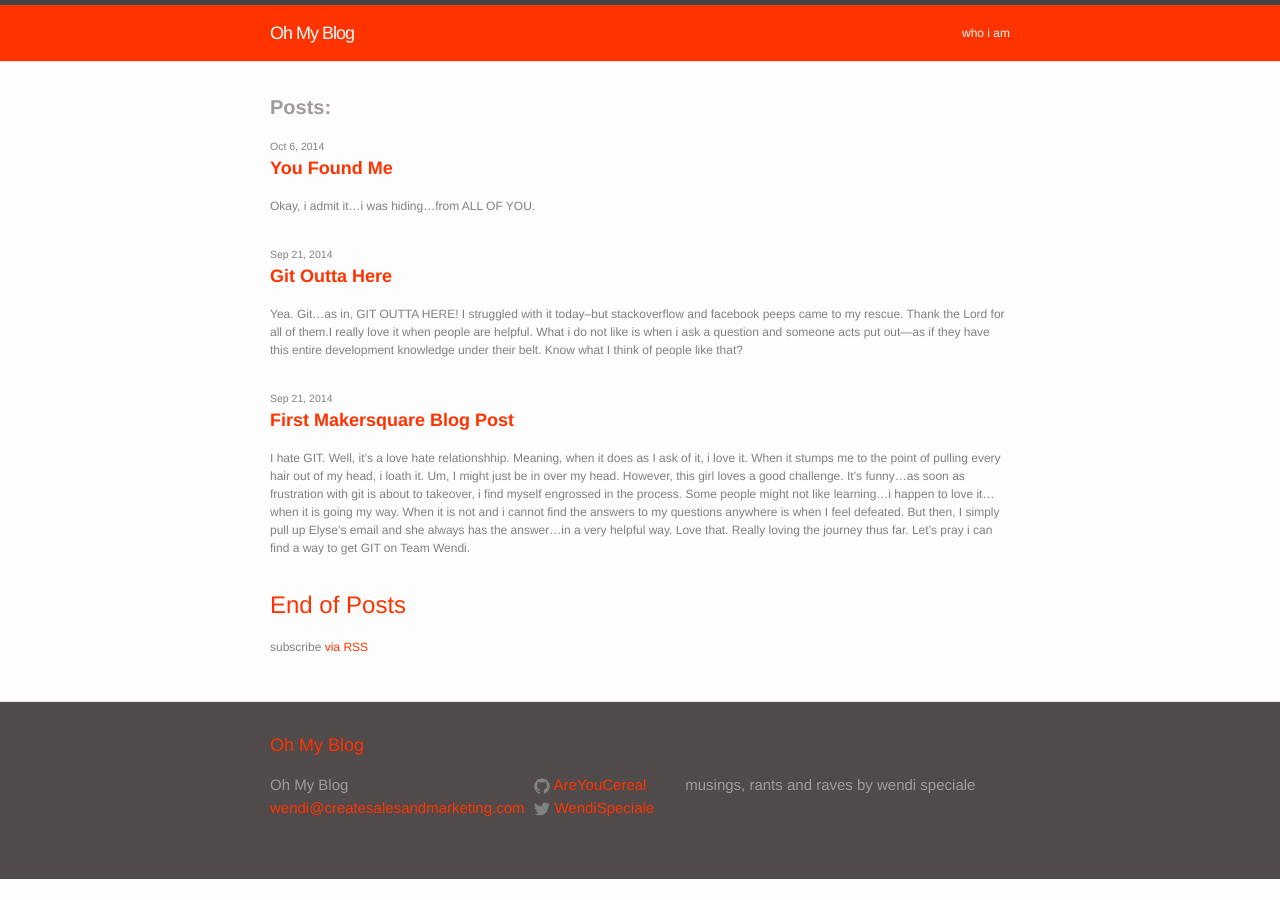
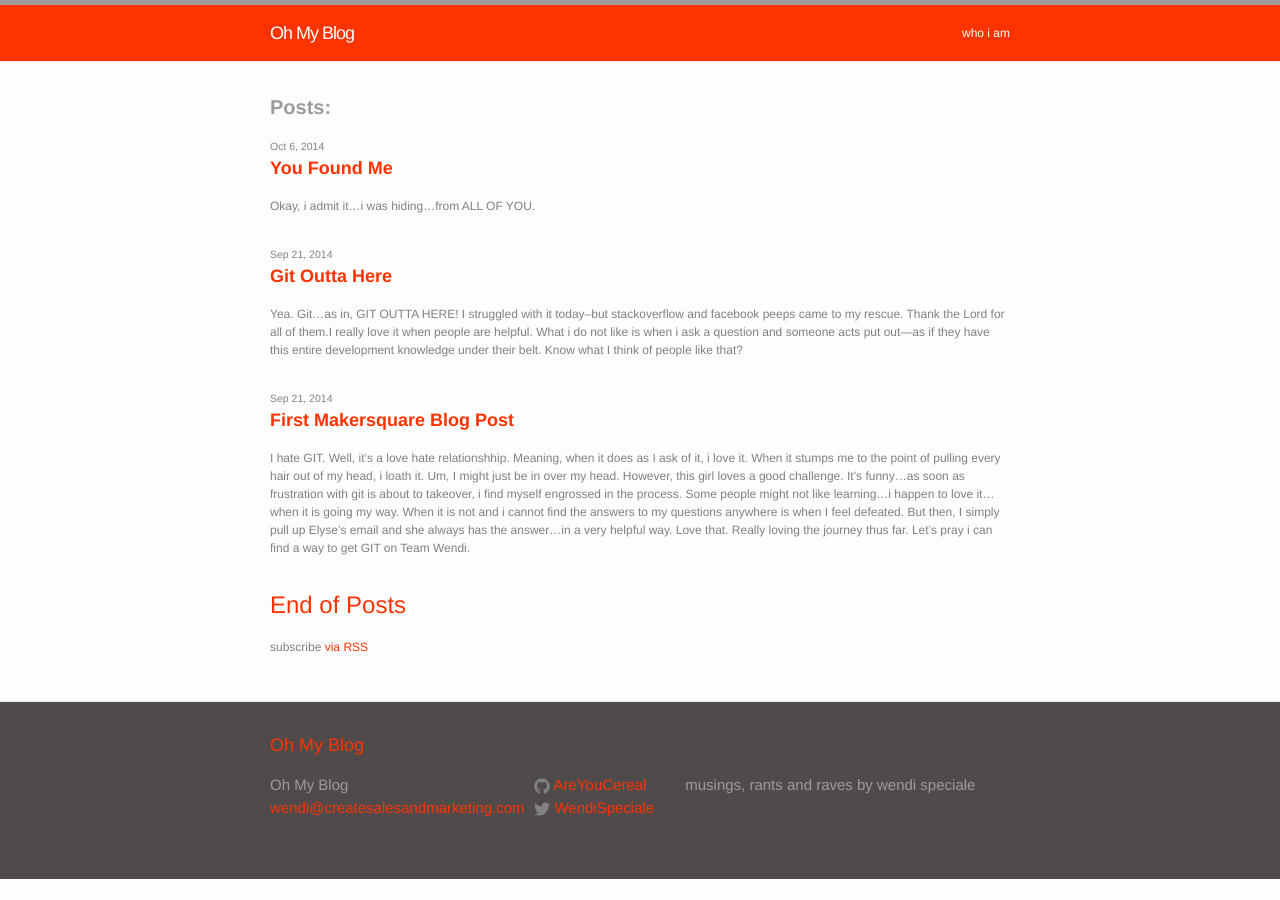
Before and after one commit to AreYouCereal/gitGUI, a Jekyll site: the page built from AREYOUCEREAL.github.io/index.html, in a window 1280 px wide. Built offline with Jekyll 4.4.1, drawn with Linux system fonts in a browser that asks for light colours.

Commit message:
Updated CSS

```diff
--- a/AREYOUCEREAL.github.io/_sass/_layout.scss
+++ b/AREYOUCEREAL.github.io/_sass/_layout.scss
@@ -2,7 +2,7 @@
  * Site header
  */
 .site-header {
-    border-top: 5px solid $grey-color-dark;
+    border-top: 5px solid #A09A9B;
     background-color: #FF3300;
     border-bottom: 1px solid $grey-color-light;
     min-height: 56px;
```
Also changed, not shown: 2 other files.
